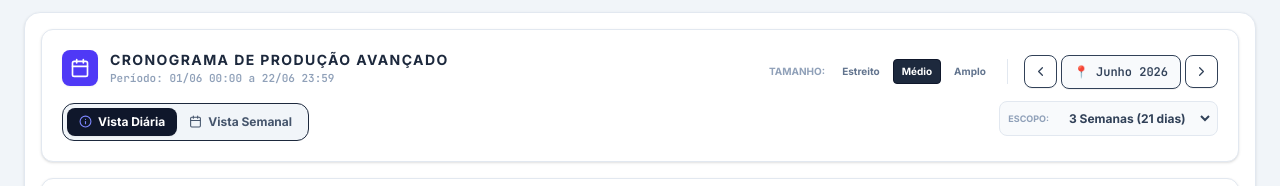
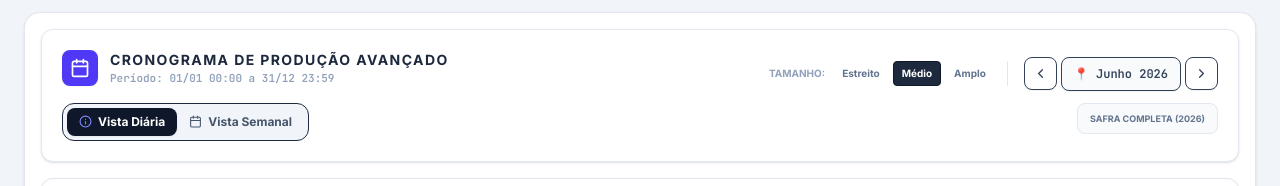
Before and after one commit to danilohenrique120-ops/L-der-PCP-Bio, a React (Vite) app: page / in a window 1280 px wide. Shown: the part 704-890 px from the top of the page. Built offline with nearby package versions, Linux system fonts and the light colour scheme.

Commit message:
Implementacao de rolagem livre e sincronizacao de meses no Gantt

```diff
--- a/src/components/GanttTimeline.tsx
+++ b/src/components/GanttTimeline.tsx
@@ -32,9 +32,7 @@ const CATEGORIES = [
 
 export default function GanttTimeline({ batches, preventatives, recipes, onDeleteBatch, onDeletePreventative, onUpdateBatches, onAddDeviationLog, setupTimes, envaseLinesCount }: GanttTimelineProps) {
   const assetsList = getAssetsPool(envaseLinesCount);
-  // Start date of the timeline. Default to June 1st, 2026 (the start of Week 23)
-  const [baseDate, setBaseDate] = useState<Date>(new Date('2026-06-01T00:00:00'));
-  const [viewportDays, setViewportDays] = useState<number>(21); // Display 3 weeks by default
+  const [activeMonth, setActiveMonth] = useState<number>(5); // Default to June (index 5)
   const [viewMode, setViewMode] = useState<'days' | 'weeks'>('days');
   const [now, setNow] = useState<Date>(new Date());
 
@@ -78,18 +76,16 @@ export default function GanttTimeline({ batches, preventatives, recipes, onDelet
   };
 
   const handleSelectMonth = (monthIdx: number) => {
-    const newDate = new Date(2026, monthIdx, 1, 0, 0, 0);
-    setBaseDate(newDate);
+    setActiveMonth(monthIdx);
+    scrollToDate(new Date(2026, monthIdx, 1), 'smooth');
   };
 
   const handleSwitchViewMode = (mode: 'days' | 'weeks') => {
     setViewMode(mode);
     if (mode === 'days') {
       setZoomLevel(120); // standard spacing
-      setViewportDays(14); // 2 weeks default for days
     } else {
       setZoomLevel(50); // zoomed out spacing for weeks
-      setViewportDays(42); // 6 weeks default for weeks view
     }
   };
 
@@ -325,20 +321,17 @@ export default function GanttTimeline({ batches, preventatives, recipes, onDelet
   const dayWidth = zoomLevel;
   const hourWidth = dayWidth / 24;
 
+  const timelineStart = new Date('2026-01-01T00:00:00');
+  const timelineEnd = new Date('2026-12-31T23:59:59');
+  const totalDays = 365;
+
   // Calculate list of days in the active viewport range
   const daysArray: Date[] = [];
-  for (let i = 0; i < viewportDays; i++) {
-    const d = new Date(baseDate);
-    d.setDate(baseDate.getDate() + i);
+  for (let i = 0; i < totalDays; i++) {
+    const d = new Date(timelineStart);
+    d.setDate(timelineStart.getDate() + i);
     daysArray.push(d);
   }
-
-  const timelineStart = new Date(baseDate);
-  timelineStart.setHours(0, 0, 0, 0);
-
-  const timelineEnd = new Date(baseDate);
-  timelineEnd.setDate(baseDate.getDate() + viewportDays);
-  timelineEnd.setHours(23, 59, 59, 999);
 
   // Group days by Sunday/Monday week descriptors
   const weeksMap: Record<string, { weekNum: number; days: Date[] }> = {};
@@ -351,17 +344,44 @@ export default function GanttTimeline({ batches, preventatives, recipes, onDelet
     weeksMap[key].days.push(day);
   });
 
-  // Time navigation
+  const scrollToDate = (date: Date, behavior: ScrollBehavior = 'smooth') => {
+    if (timelineContentRef.current) {
+      const diffTime = date.getTime() - timelineStart.getTime();
+      const diffDays = diffTime / (1000 * 60 * 60 * 24);
+      const scrollLeft = diffDays * dayWidth;
+      timelineContentRef.current.scrollTo({ left: scrollLeft, behavior });
+    }
+  };
+
+  // Automatically scroll to the active month when mounting or changing zoom level
+  useEffect(() => {
+    scrollToDate(new Date(2026, activeMonth, 1), 'auto');
+    // eslint-disable-next-line react-hooks/exhaustive-deps
+  }, [zoomLevel]);
+
+  // Listen to scroll to update active month
+  const handleScroll = () => {
+    if (timelineContentRef.current) {
+      const scrollLeft = timelineContentRef.current.scrollLeft;
+      const scrollDays = scrollLeft / dayWidth;
+      const currentDate = new Date(timelineStart.getTime() + scrollDays * 24 * 60 * 60 * 1000);
+      const currentMonth = currentDate.getMonth();
+      if (activeMonth !== currentMonth) {
+        setActiveMonth(currentMonth);
+      }
+    }
+  };
+
+  // Time navigation via scrolling
   const navigateTimeline = (direction: 'next' | 'prev') => {
-    const offsetFactor = viewMode === 'weeks' ? 14 : 7;
-    const offset = direction === 'next' ? offsetFactor : -offsetFactor;
-    const nextDate = new Date(baseDate);
-    nextDate.setDate(baseDate.getDate() + offset);
-    setBaseDate(nextDate);
+    if (timelineContentRef.current) {
+      const scrollAmount = direction === 'next' ? 7 * dayWidth : -7 * dayWidth;
+      timelineContentRef.current.scrollBy({ left: scrollAmount, behavior: 'smooth' });
+    }
   };
 
   const handleResetToJune = () => {
-    setBaseDate(new Date('2026-06-01T00:00:00'));
+    handleSelectMonth(5); // June is index 5
   };
 
   // Determine if today's date context is visible
@@ -513,29 +533,10 @@ export default function GanttTimeline({ batches, preventatives, recipes, onDelet
             </button>
           </div>
 
-          <div className="flex items-center gap-1 bg-slate-50 p-1 rounded-lg border border-slate-200">
-            <span className="text-[9px] font-bold text-slate-400 uppercase px-1">Escopo:</span>
-            <select
-              value={viewportDays}
-              onChange={(e) => setViewportDays(parseInt(e.target.value))}
-              className="px-2 py-1 border-0 bg-transparent text-xs font-bold text-slate-700 focus:outline-none cursor-pointer"
-            >
-              {viewMode === 'days' ? (
-                <>
-                  <option value={7}>1 Semana (7 dias)</option>
-                  <option value={14}>2 Semanas (14 dias)</option>
-                  <option value={21}>3 Semanas (21 dias)</option>
-                  <option value={28}>4 Semanas (28 dias)</option>
-                </>
-              ) : (
-                <>
-                  <option value={28}>4 Semanas (28 dias)</option>
-                  <option value={42}>6 Semanas (42 dias)</option>
-                  <option value={56}>8 Semanas (56 dias)</option>
-                  <option value={84}>12 Semanas (84 dias)</option>
-                </>
-              )}
-            </select>
+          <div className="flex items-center bg-slate-50 p-1 rounded-lg border border-slate-200">
+            <span className="text-[9px] font-bold text-slate-500 uppercase px-2 py-1 select-none">
+              Safra Completa (2026)
+            </span>
           </div>
         </div>
       </div>
@@ -557,7 +558,7 @@ export default function GanttTimeline({ batches, preventatives, recipes, onDelet
         <div className="grid grid-cols-3 sm:grid-cols-4 md:grid-cols-6 lg:grid-cols-12 gap-1.5">
           {MONTHS_PT.map((mName, mIdx) => {
             const stats = getMonthlyStats(mIdx);
-            const isSelected = baseDate.getMonth() === mIdx && baseDate.getFullYear() === 2026;
+            const isSelected = activeMonth === mIdx;
 
             // Highlight months that actually have batches or preventatives scheduled
             const hasActivity = stats.batchesCount > 0 || stats.prevCount > 0;
@@ -652,9 +653,10 @@ export default function GanttTimeline({ batches, preventatives, recipes, onDelet
             ref={timelineContentRef}
             className="flex-1 overflow-x-auto relative"
             id="gantt-timeline-scroller"
+            onScroll={handleScroll}
           >
             {/* TIMELINE HEADERS */}
-            <div className="sticky top-0 z-20 bg-white border-b border-slate-200 shadow-2xs select-none" style={{ width: `${viewportDays * dayWidth}px` }}>
+            <div className="sticky top-0 z-20 bg-white border-b border-slate-200 shadow-2xs select-none" style={{ width: `${totalDays * dayWidth}px` }}>
               {/* Row 1: Weeks */}
               <div className="flex h-8 bg-slate-900 border-b border-slate-800">
                 {Object.entries(weeksMap).map(([key, value]) => {
@@ -704,7 +706,7 @@ export default function GanttTimeline({ batches, preventatives, recipes, onDelet
             {/* GRID CANVAS & BLOCKS */}
             <div
               className="relative divide-y divide-slate-200/80 bg-slate-100"
-              style={{ width: `${viewportDays * dayWidth}px` }}
+              style={{ width: `${totalDays * dayWidth}px` }}
               id="gantt-rows-container"
             >
               {/* Draw Vertical shading guidelines for weekend columns and calendar days */}
```
